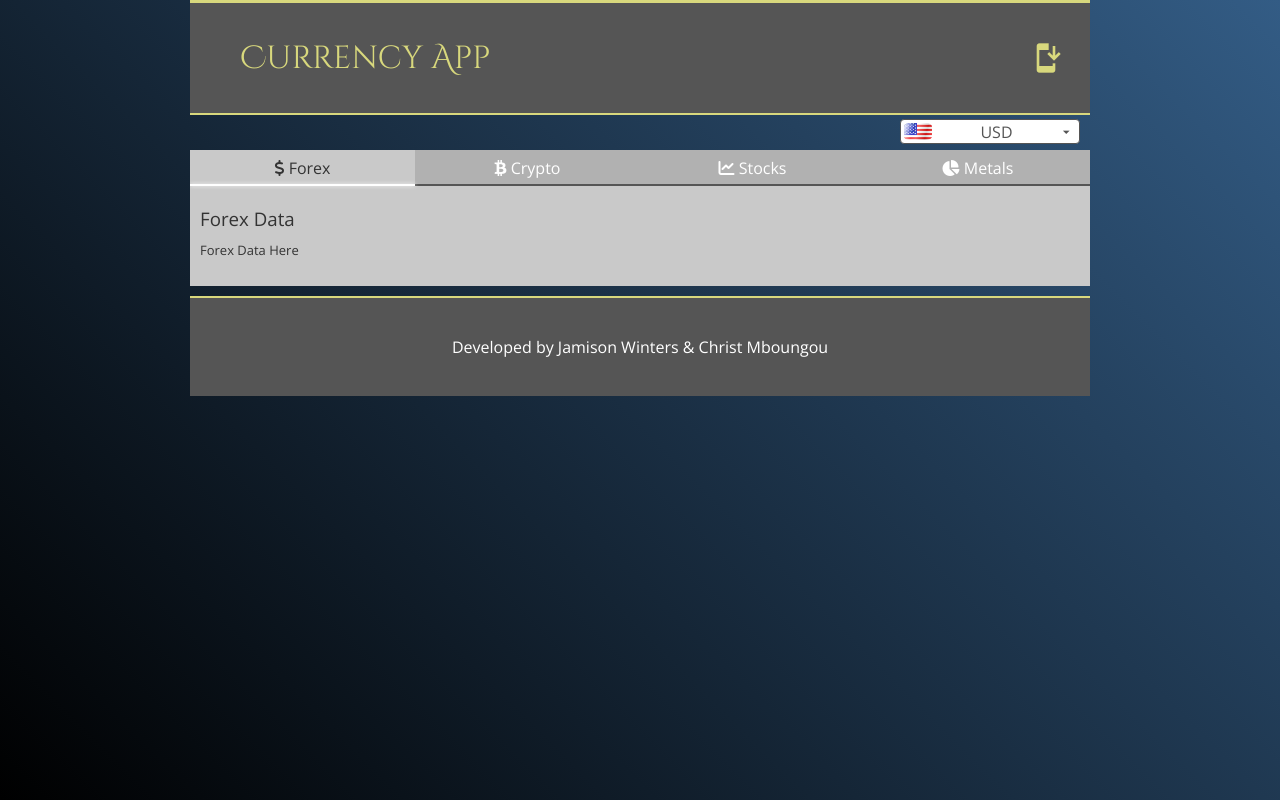
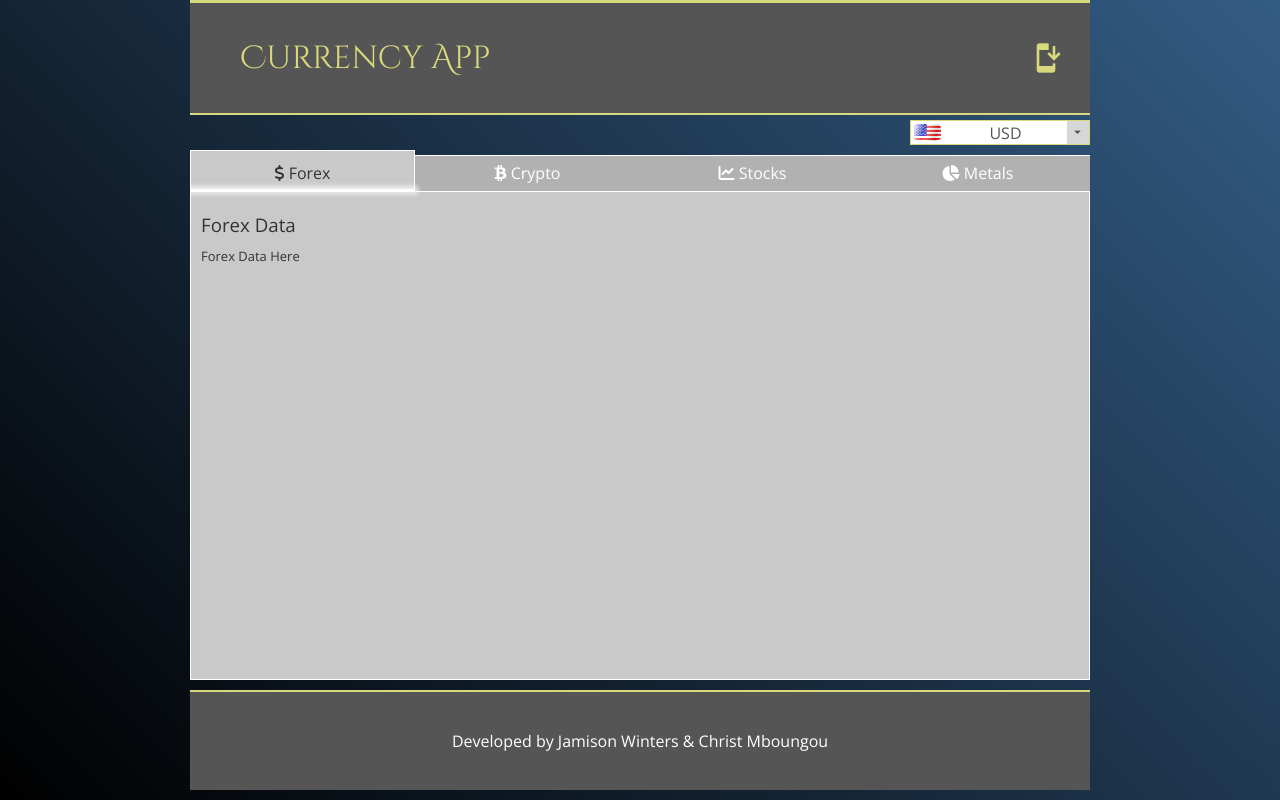
Before and after one commit to AlphaT7/currancyapp, a website built with Vite: page src/index.html in a window 1280 px wide. Built offline with nearby package versions, Linux system fonts and the light colour scheme; no server answers.

Commit message:
updated look of the .container tabs

```diff
--- a/src/style.css
+++ b/src/style.css
@@ -9,6 +9,8 @@ body {
     margin: 0;
     box-sizing: border-box;
     background: linear-gradient(45deg, #000000, #335c85);
+    display: flex;
+    flex-direction: column;
 }
 
 header,
@@ -23,7 +25,6 @@ div {
     margin: 0 auto;
     -webkit-user-select: none;
     user-select: none;
-
 }
 
 header {
@@ -63,7 +64,6 @@ header {
         height: 25%;
         background: rgba(255,255,255, 0);
         border-top: 2px solid #d8d87d;
-        border-bottom: 2px solid transparent;
         -webkit-tap-highlight-color: transparent;
         display: flex;
         justify-content: end;
@@ -173,10 +173,9 @@ header {
                 background: #fff;
                 display: flex;
                 color: #555;
-                border-radius: 4px;
                 align-items: center;
-                border: 1px solid #555;
-                margin: 0 10px;
+                border: 1px solid #d8d87d;
+                margin: 0;
 
                 & div#selectedCurrancyFlag {
                     width: 40px;
@@ -186,6 +185,15 @@ header {
 
                 & div#currencyId {
                     text-align: center;
+                }
+
+                & div#dropIndicator {
+                    /* background: #f4f4f4; */
+                    background: #d7d7d7;
+                    color: #555;
+                    /* color: #fff; */
+                    height: 100%;
+                    padding: 3px;
                 }
             }
 
@@ -290,6 +298,7 @@ main {
     display: flex;
     position: relative;
     z-index: 0;
+    flex-grow: 1;
     /* border-top: 2px solid #d8d87d;
     border-bottom: 2px solid #d8d87d; */
 /*
@@ -382,10 +391,9 @@ main {
 
     & section.container {
         font-size: 0;
-        overflow: hidden;
         margin: 0 auto;
-        /* border-bottom-left-radius: 3px;
-        border-bottom-right-radius: 3px; */
+        height: 100%;
+        border-top: 5px solid transparent;
 
         & input {
             display: none;
@@ -394,6 +402,17 @@ main {
         & input:checked+label {
             background: #c9c9c9;
             color: #333;
+            border-right: 1px solid #fff;
+            border-left: 1px solid #fff;
+        }
+
+        & input:checked+label::before {
+            position: absolute;
+            background: #c9c9c9;
+            display: block;
+            content: "";
+            height: 5px;
+            top: -5px;
         }
 
         & input#tab1:checked~.line {
@@ -429,6 +448,7 @@ main {
         }
 
         & label {
+            box-sizing: border-box;
             display: inline-block;
             font-size: 16px;
             height: 36px;
@@ -440,8 +460,23 @@ main {
             color: #555;
             color: #fff;
             position: relative;
-            transition: 0.85s background ease;
+            transition: 0.25s background ease;
             cursor: pointer;
+        }
+
+        & label::before {
+            position: absolute;
+            display: block;
+            content: "";
+            width: 100%;
+            height: 0px;
+            background: #b1b1b1;
+            top: 0px;
+            left: -1px;
+            border-top: 1px solid #fff;
+            border-right: 1px solid #fff;
+            border-left: 1px solid #fff;
+            transition: all .25s ease;
         }
 
         & label::after {
@@ -452,14 +487,14 @@ main {
             display: block;
             background: #555;
             bottom: 0;
-            opacity: 1;
+            opacity: 0;
             left: 0;
             transition: 0.25s ease;
         }
 
-        /* & label:hover::after {
+        & label:hover::after {
             opacity: 1;
-        } */
+        }
 
         & .line {
             position: absolute;
@@ -469,18 +504,19 @@ main {
             background: #1e88e5;
             background: #fff;
             width: 25%;
-            top: 34px;
+            top: 39px;
             left: 0;
             transition: 0.25s ease;
-            box-shadow: 0px 0px 4px 0px rgba(255, 255, 255, 1);
+            box-shadow: 0px 0px 5px 3px rgba(255, 255, 255, .75);
             z-index: 5;
         }
 
         & .content-container {
             background: #c9c9c9;
             position: relative;
-            height: 100px;
+            height: calc(100% - 36px);
             font-size: 16px;
+            border: 1px solid #fff;
         }
 
         & .content-container .content {
```
Also changed, not shown: dist/index.html, dist/static/index-CAqDzWCt.css (deleted), dist/static/index-DW5mIShA.css (added), dist/static/index-xZsPogRx.js (renamed from dist/static/index-CTEzbCZy.js).
